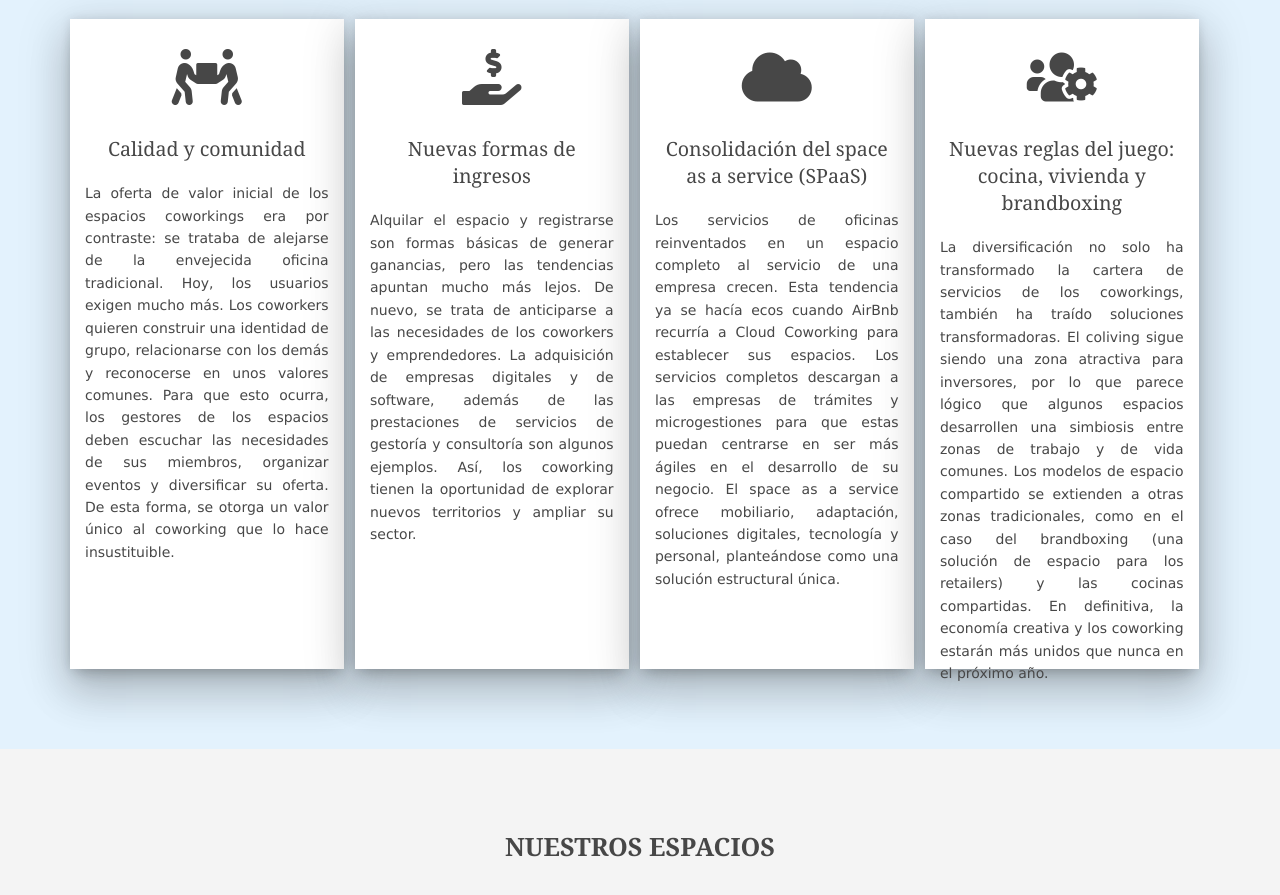
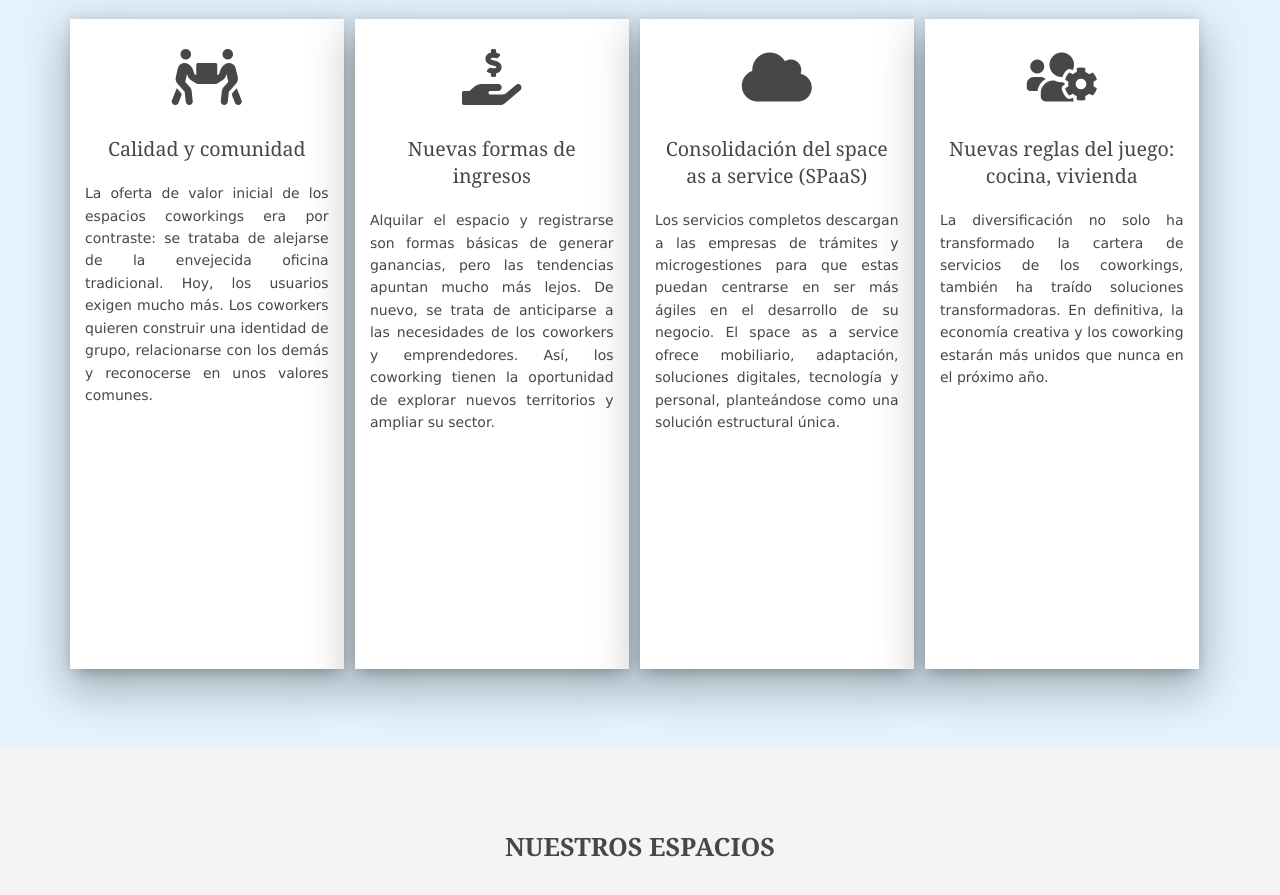
Before and after one commit to DarthWhite/pyemcowork, a plain HTML site: page index.html in a window 1280 px wide. Shown: the part 900-1795 px from the top of the page. Drawn offline with nearby package versions, Linux system fonts and the light colour scheme.

Commit message:
Mejorando index

```diff
--- a/index.html
+++ b/index.html
@@ -63,25 +63,25 @@
         <li class="one_quarter z-depth-5">
           <article class="nota"><i class="fas fa-people-carry fa-4x"></i>
             <h6 class="heading">Calidad y comunidad</h6>
-            <p class="justy">La oferta de valor inicial de los espacios coworkings era por contraste: se trataba de alejarse de la envejecida oficina tradicional. Hoy, los usuarios exigen mucho más. Los coworkers quieren construir una identidad de grupo, relacionarse con los demás y reconocerse en unos valores comunes. Para que esto ocurra, los gestores de los espacios deben escuchar las necesidades de sus miembros, organizar eventos y diversificar su oferta. De esta forma, se otorga un valor único al coworking que lo hace insustituible.</p>
+            <p class="justy">La oferta de valor inicial de los espacios coworkings era por contraste: se trataba de alejarse de la envejecida oficina tradicional. Hoy, los usuarios exigen mucho más. Los coworkers quieren construir una identidad de grupo, relacionarse con los demás y reconocerse en unos valores comunes.</p>
           </article>
         </li>
         <li class="one_quarter z-depth-5">
           <article class="nota"><i class="fas fa-hand-holding-usd fa-4x"></i>
             <h6 class="heading">Nuevas formas de ingresos</h6>
-            <p class="justy">Alquilar el espacio y registrarse son formas básicas de generar ganancias, pero las tendencias apuntan mucho más lejos. De nuevo, se trata de anticiparse a las necesidades de los coworkers y emprendedores. La adquisición de empresas digitales y de software, además de las prestaciones de servicios de gestoría y consultoría son algunos ejemplos. Así, los coworking tienen la oportunidad de explorar nuevos territorios y ampliar su sector.</p>
+            <p class="justy">Alquilar el espacio y registrarse son formas básicas de generar ganancias, pero las tendencias apuntan mucho más lejos. De nuevo, se trata de anticiparse a las necesidades de los coworkers y emprendedores. Así, los coworking tienen la oportunidad de explorar nuevos territorios y ampliar su sector.</p>
           </article>
         </li>
         <li class="one_quarter z-depth-5">
           <article class="nota"><i class="fas fa-cloud fa-4x"></i>
             <h6 class="heading">Consolidación del space as a service (SPaaS)</h6>
-            <p class="justy">Los servicios de oficinas reinventados en un espacio completo al servicio de una empresa crecen. Esta tendencia ya se hacía ecos cuando AirBnb recurría a Cloud Coworking para establecer sus espacios. Los servicios completos descargan a las empresas de trámites y microgestiones para que estas puedan centrarse en ser más ágiles en el desarrollo de su negocio. El space as a service ofrece mobiliario, adaptación, soluciones digitales, tecnología y personal, planteándose como una solución estructural única.</p>
+            <p class="justy">Los servicios completos descargan a las empresas de trámites y microgestiones para que estas puedan centrarse en ser más ágiles en el desarrollo de su negocio. El space as a service ofrece mobiliario, adaptación, soluciones digitales, tecnología y personal, planteándose como una solución estructural única.</p>
           </article>
         </li>
         <li class="one_quarter z-depth-5">
           <article class="nota"><i class="fas fa-users-cog fa-4x"></i>
-            <h6 class="heading">Nuevas reglas del juego: cocina, vivienda y brandboxing</h6>
-            <p class="justy">La diversificación no solo ha transformado la cartera de servicios de los coworkings, también ha traído soluciones transformadoras. El coliving sigue siendo una zona atractiva para inversores, por lo que parece lógico que algunos espacios desarrollen una simbiosis entre zonas de trabajo y de vida comunes. Los modelos de espacio compartido se extienden a otras zonas tradicionales, como en el caso del brandboxing (una solución de espacio para los retailers) y las cocinas compartidas. En definitiva, la economía creativa y los coworking estarán más unidos que nunca en el próximo año.</p>
+            <h6 class="heading">Nuevas reglas del juego: cocina, vivienda</h6>
+            <p class="justy">La diversificación no solo ha transformado la cartera de servicios de los coworkings, también ha traído soluciones transformadoras. En definitiva, la economía creativa y los coworking estarán más unidos que nunca en el próximo año.</p>
           </article>
         </li>
       </ul>
```
